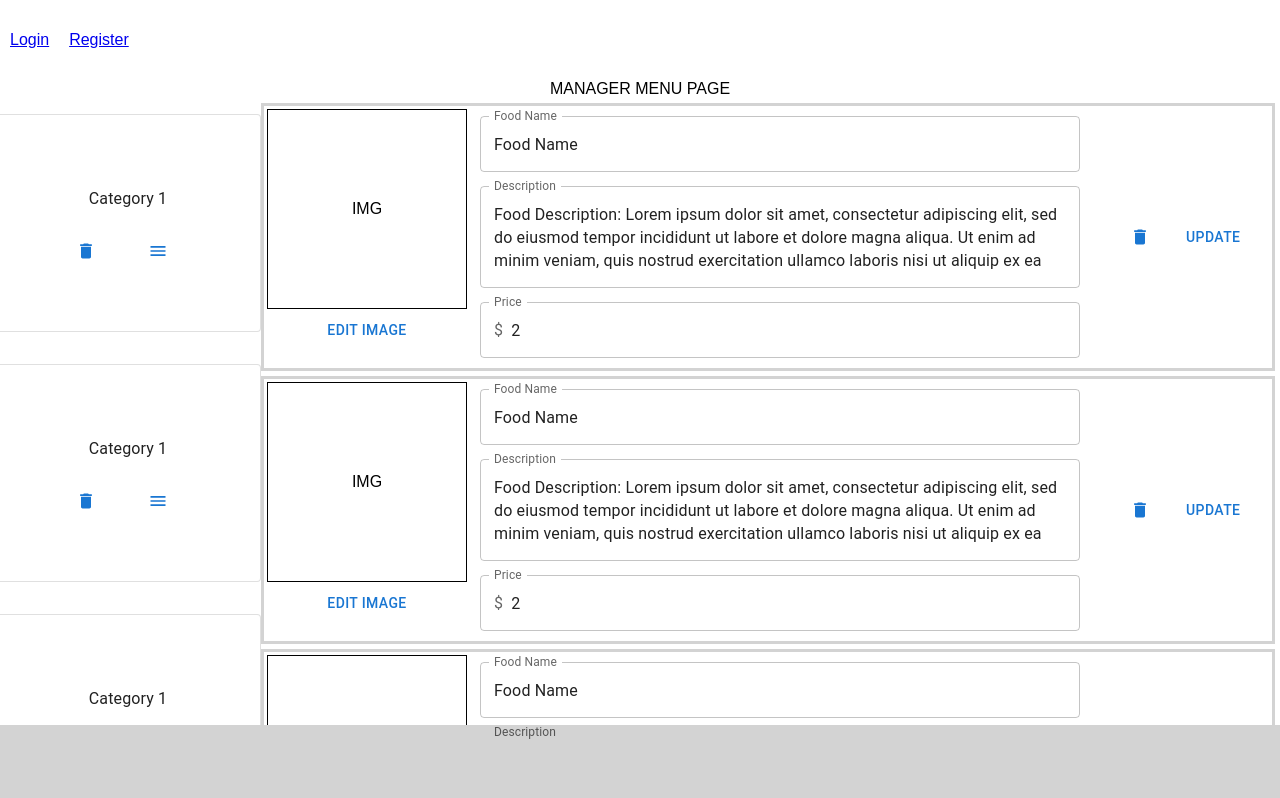
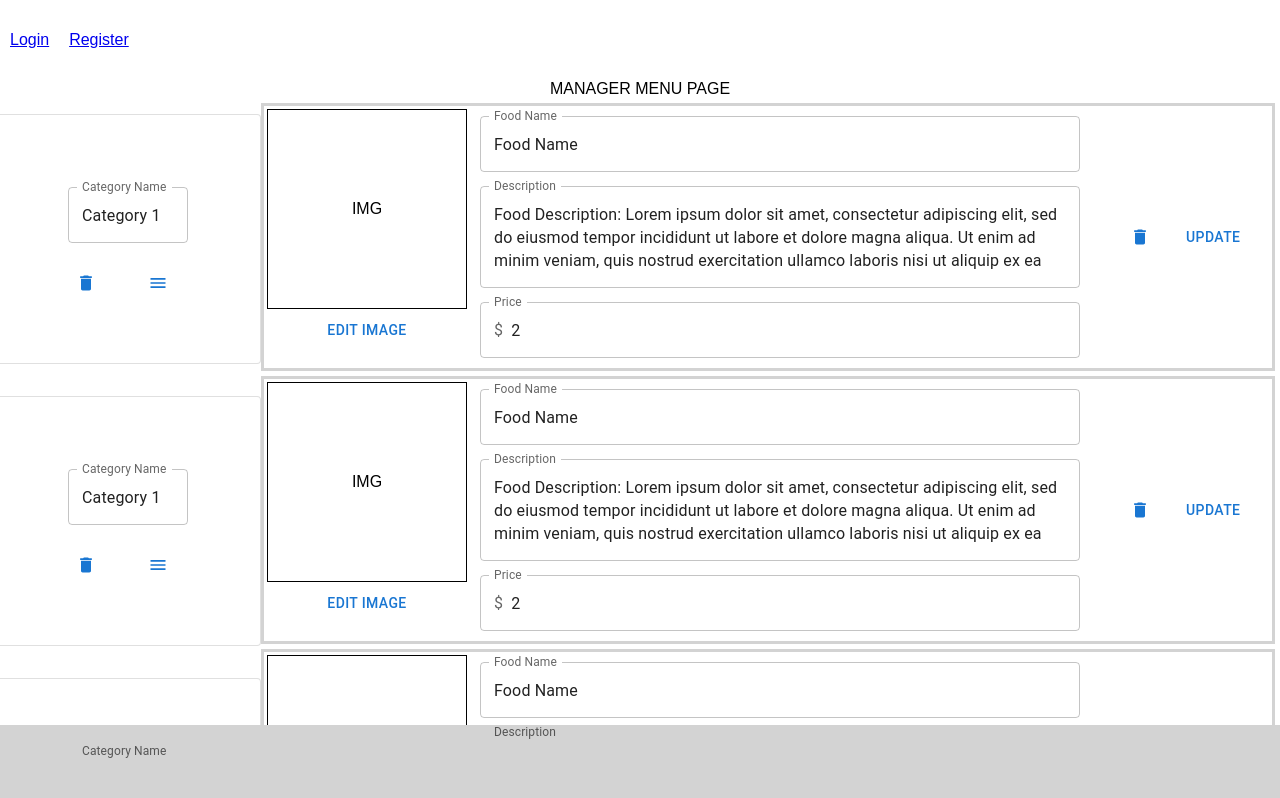
Before and after one commit to JStarL/capstone-project, a React (Create React App) app in the folder frontend/my-app/: page /manager/menu in a window 1280 px wide. Shown: the top 798 px of the page. Built offline with nearby package versions, Linux system fonts and the light colour scheme.

Commit message:
fix category name updating with onBlur

```diff
--- a/frontend/my-app/src/components/Category.jsx
+++ b/frontend/my-app/src/components/Category.jsx
@@ -1,11 +1,13 @@
-import { Button, Typography, Card, CardActions, CardContent} from '@mui/material';
+import React from 'react';
+import { Button, TextField, Card, CardActions, CardContent} from '@mui/material';
 import DeleteIcon from '@mui/icons-material/Delete';
 import MenuIcon from '@mui/icons-material/Menu';
 function Category() {
+	const [categoryName, setCategoryName] = React.useState('Category 1');
 	return <>
 		<Card onClick={() => console.log('Selecting category')} sx={{m:2, p:7}} variant="outlined" >
 			<CardContent>
-				<Typography> Category 1</Typography>
+				<TextField className='food-item-name' value={categoryName} onChange={e => setCategoryName(e.target.value)} onBlur={() => console.log(`Send request to backend to change name to ${categoryName}`)}label='Category Name'></TextField>
 			</CardContent>
 			<CardActions>
 				<Button startIcon={<DeleteIcon/>}></Button>
```
